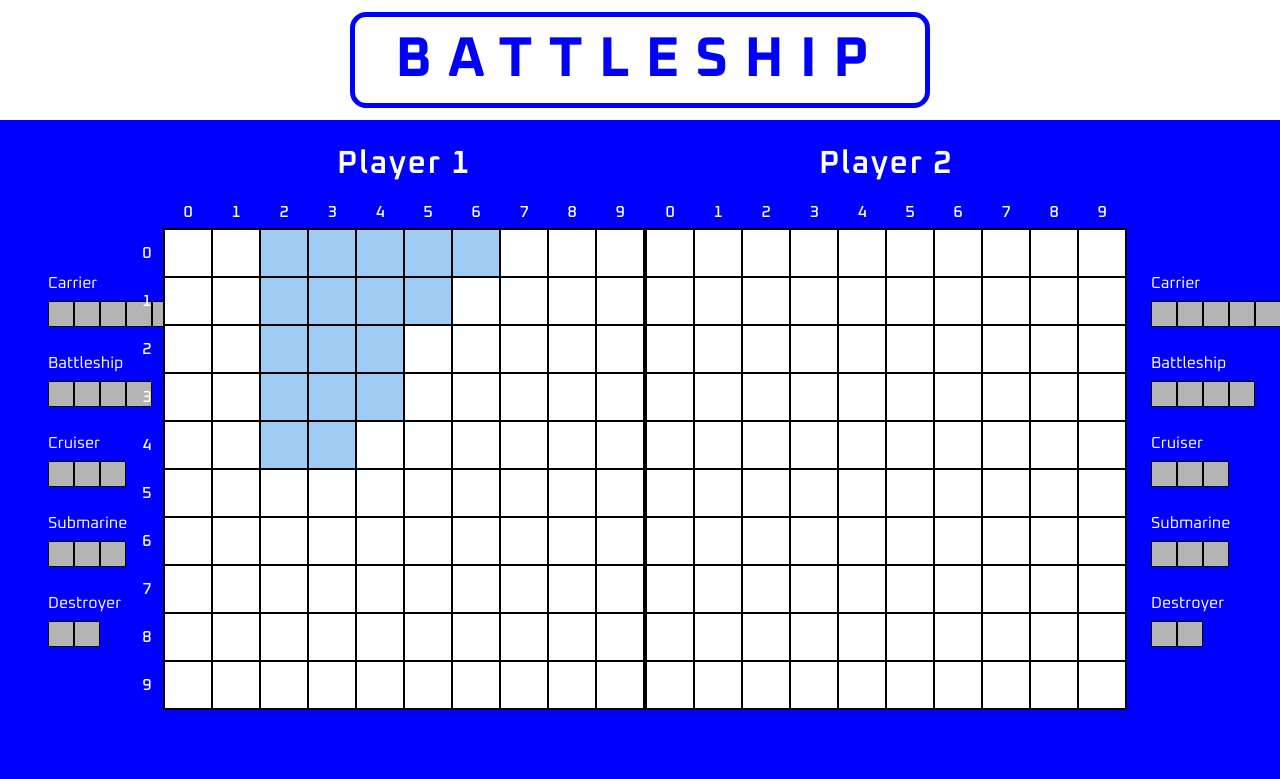
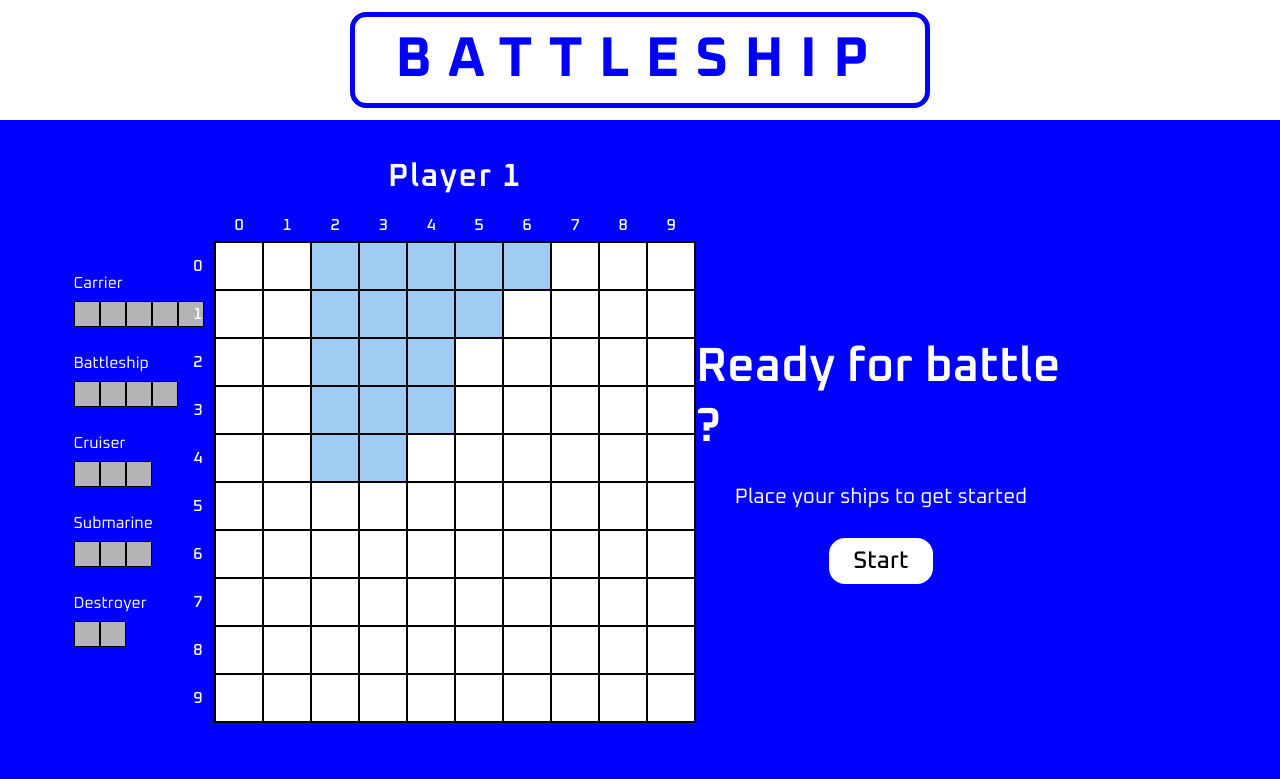
Before and after one commit to TahraouiMustapha/Battleship-The-Odin-Project, a website built with webpack: page src/index.html in a window 1280 px wide. Built offline with nearby package versions, Linux system fonts and the light colour scheme.

Commit message:
style: Style get ready part

```diff
--- a/src/index.html
+++ b/src/index.html
@@ -21,13 +21,18 @@
 
     </div>
 </div>
-<div class="gameboard">
+<div class="second gameboard">
     <div class="player-name">Player 2</div>
     <div class="second board">
 
     </div>
 </div>
 <div class="second ships-port"></div>
+<div class="get-ready">
+    <div class="title"> Ready for battle ?</div>
+    <div class="info">Place your ships to get started</div>
+    <button>Start</button>
+</div>
 </div>
 </body>
 </html>
--- a/src/styles/style.css
+++ b/src/styles/style.css
@@ -41,17 +41,17 @@ header {
 
 .container {
     flex: 1;
-    display: flex;
+    display: grid;
+    grid-template-columns: 190px 1fr 1fr 190px ;
+    justify-items: center;
+    align-items: center;
     padding: 24px;
+    background-color: var(--battle-color);
 }
 
-.ships-port {
-    width: 170px;
-}
 
 .gameboard {
     --board-widht: 480px;
-    flex: 1;
     display: flex;
     flex-direction: column;
     align-items: center;
@@ -60,6 +60,7 @@ header {
 }
 
 .gameboard .player-name {
+    margin-top: -40px;
     font-size: 32px;
     font-weight: 600;
     letter-spacing: 1.5px;
@@ -170,9 +171,39 @@ header {
     margin-right: -15px;
 }
 
+/* before start the game */
+.second.gameboard ,
+.second.ships-port {
+    display: none;
+}
 
+.get-ready {
+    display: flex;
+    flex-direction: column;
+    align-items: center;
+    gap: 28px;
+    color: white;
+}
 
-/* for test */
-.container {
-    background-color: var(--battle-color);
+.get-ready .title {
+    font-size: 3em;
+    font-weight: 600;
 }
+
+.get-ready .info {
+    font-size: 1.3em;
+}
+
+.get-ready button {
+    padding: 8px 24px;
+    border-radius: 16px;
+    border: none;
+    font-size: 1.5em;
+    font-weight: 500;
+    background-color: white;
+    cursor: pointer;
+}
+
+.get-ready button:hover {
+    background-color: rgba(255, 255, 255, 0.842);
+}
```
